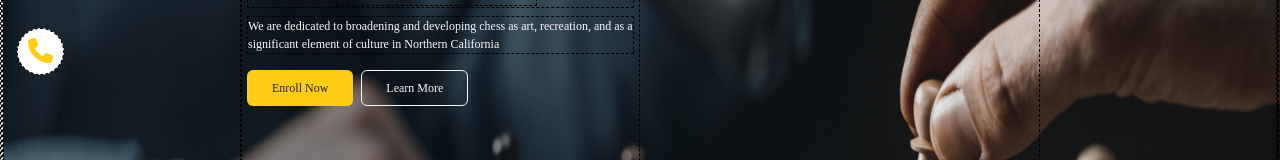
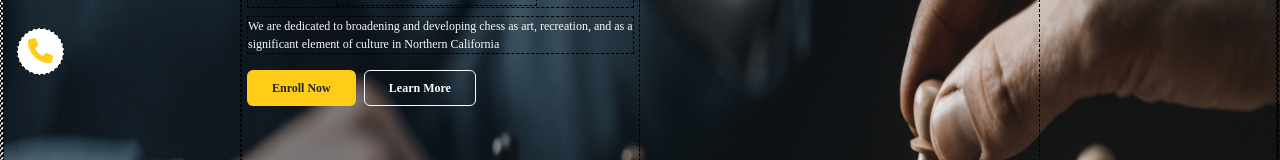
Before and after one commit to GioMench/proj-html-vuejs, a Vue app: page / in a window 1280 px wide. Shown: the part 262-422 px from the top of the page. Built offline with nearby package versions, Linux system fonts and the light colour scheme; a web font is replaced by a local one.

Commit message:
create components for section service and fix bold of button in Welcome App

```diff
--- a/src/components/MainApp.vue
+++ b/src/components/MainApp.vue
@@ -1,22 +1,23 @@
 <script>
 import WelcomeApp from './WelcomeApp.vue'
+import ServiceApp from './ServiceApp.vue'
 export default {
     name: 'MainApp',
-    components:{
+    components: {
         WelcomeApp,
+        ServiceApp,
     }
 }
 </script>
 
 <template>
 
-   <WelcomeApp />
+    <WelcomeApp />
+    <ServiceApp />
+
 
 
 
 </template>
 
-<style>
-
-
-</style>
+<style></style>
--- /dev/null
+++ b/src/components/ServiceApp.vue
@@ -0,0 +1,22 @@
+<script>
+export default{
+    name: 'ServiceApp'
+}
+</script>
+
+
+
+<template>
+
+
+
+
+
+
+
+</template>
+
+<style scoped>
+
+
+</style>
--- a/src/components/WelcomeApp.vue
+++ b/src/components/WelcomeApp.vue
@@ -29,8 +29,8 @@ export default{
                     recreation, and as a significant element of culture in Northern
                     California
                 </p>
-                <button type="button" class="btn px-4 py-2" style="background-color: #FFCD18;--bs-btn-padding-y: .25rem; --bs-btn-padding-x: .5rem; --bs-btn-font-size: .75rem;">Enroll Now</button>
-                <button type="button" class="btn btn-outline-light mx-2 px-4 py-2" style="--bs-btn-padding-y: .25rem; --bs-btn-padding-x: .5rem; --bs-btn-font-size: .75rem;">Learn More</button>
+                <button type="button" class="btn px-4 py-2 fw-semibold" style="background-color: #FFCD18;--bs-btn-padding-y: .25rem; --bs-btn-padding-x: .5rem; --bs-btn-font-size: .75rem;">Enroll Now</button>
+                <button type="button" class="btn btn-outline-light mx-2 px-4 py-2 fw-semibold" style="--bs-btn-padding-y: .25rem; --bs-btn-padding-x: .5rem; --bs-btn-font-size: .75rem;">Learn More</button>
 
             </div>
 
```
